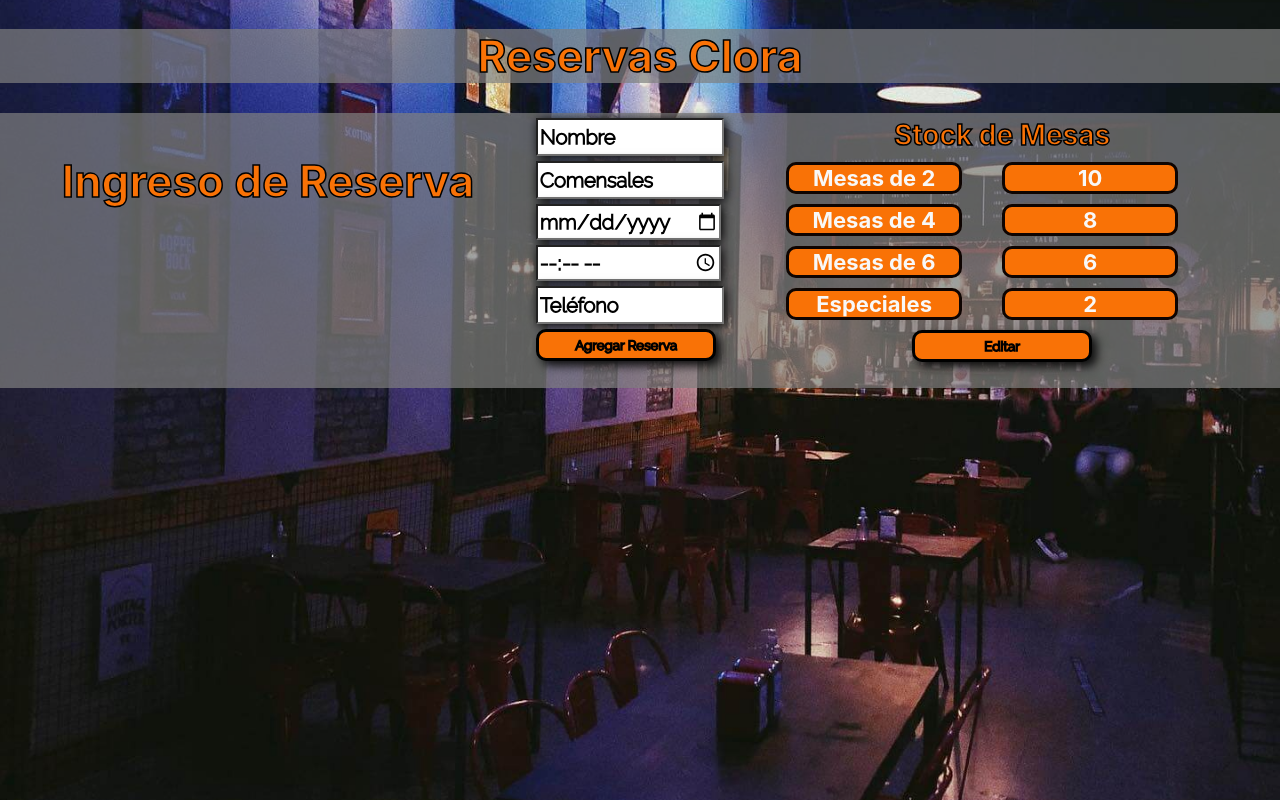
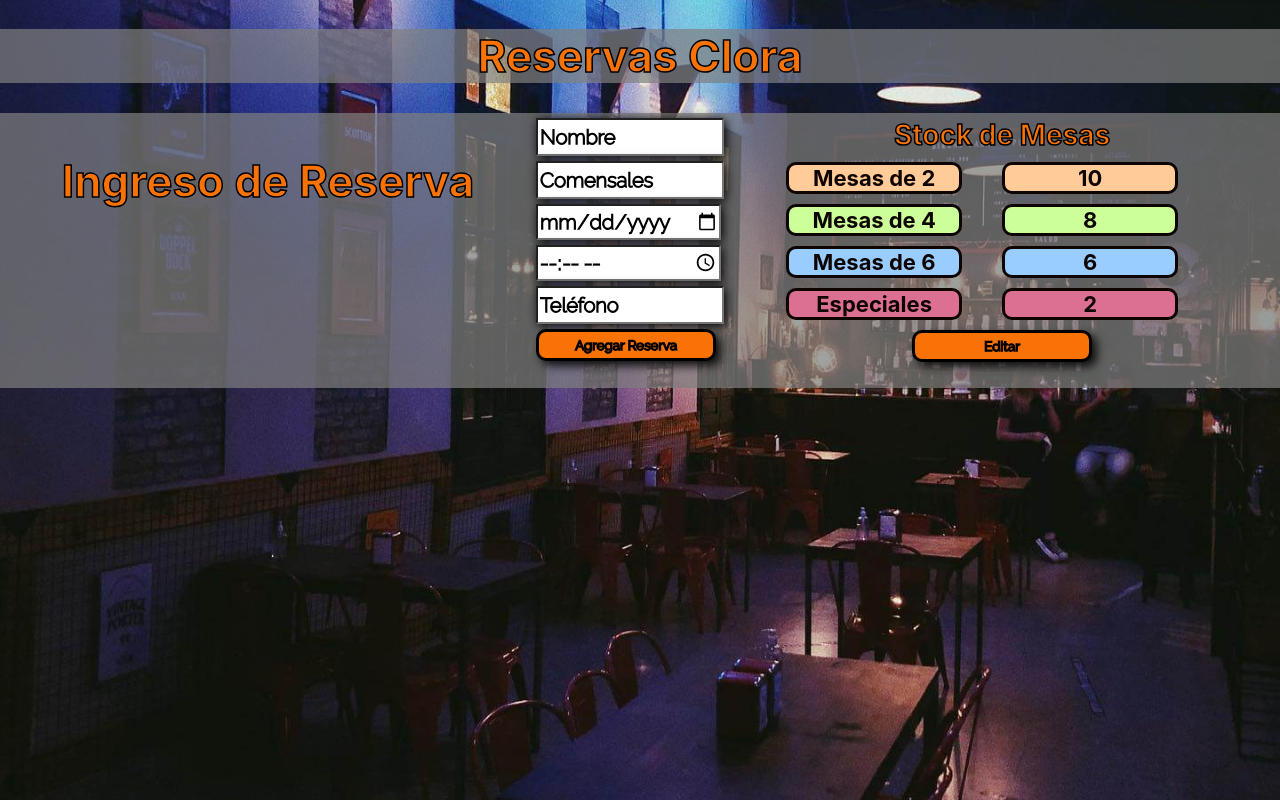
Before and after one commit to SebastianLlanes/Reservation-Sistem, a React (Create React App) app: page / in a window 1280 px wide. Built offline with nearby package versions, Linux system fonts and the light colour scheme.

Commit message:
[Styling] Mismos bg para span y cards

```diff
--- a/src/App.css
+++ b/src/App.css
@@ -86,19 +86,53 @@ html {
   margin-bottom: 10px;
   font-size: 28px;
   -webkit-text-stroke: 0;
-  color: #f8f8f8;
+  color: var(--smoky-black);
 }
-.table-stock-item span {
+.stock-table2 {
   margin-right: 40px;
   padding: 0;
   width: 170px;
   text-align: center;
   font-size: 22px;
   font-weight: bold;
-  background: #f97206;
+  background-color: #ffcc99;
   border: 3px solid var(--smoky-black);
   border-radius: 10px;
 }
+.stock-table4 {
+  margin-right: 40px;
+  padding: 0;
+  width: 170px;
+  text-align: center;
+  font-size: 22px;
+  font-weight: bold;
+  background-color: #ccff99;
+  border: 3px solid var(--smoky-black);
+  border-radius: 10px;
+}
+.stock-table6 {
+  margin-right: 40px;
+  padding: 0;
+  width: 170px;
+  text-align: center;
+  font-size: 22px;
+  font-weight: bold;
+  background-color: #99ccff;
+  border: 3px solid var(--smoky-black);
+  border-radius: 10px;
+}
+.stock-specialTable {
+  margin-right: 40px;
+  padding: 0;
+  width: 170px;
+  text-align: center;
+  font-size: 22px;
+  font-weight: bold;
+  background-color: palevioletred;
+  border: 3px solid var(--smoky-black);
+  border-radius: 10px;
+}
+
 .table-stock-item input {
   border: 3px solid;
   border-radius: 10px;
--- a/src/components/TableStock.js
+++ b/src/components/TableStock.js
@@ -63,55 +63,59 @@ const TableStock = ({ tables, onTablesUpdate }) => {
       <h2>Stock de Mesas</h2>
       <div className="table-stock-list">
         <div className="table-stock-item">
-          <span>Mesas de 2</span>
+          <span className="stock-table2">Mesas de 2</span>
           {editable ? (
             <input
+              className="stock-table2"
               type="number"
               name="table2"
               value={!isNaN(editedTables.table2) ? editedTables.table2 : ''}
               onChange={handleChange}
             />
           ) : (
-            <span>{tables.table2}</span>
+            <span className="stock-table2">{tables.table2}</span>
           )}
         </div>
         <div className="table-stock-item">
-          <span>Mesas de 4</span>
+          <span className="stock-table4">Mesas de 4</span>
           {editable ? (
             <input
+              className="stock-table4"
               type="number"
               name="table4"
               value={!isNaN(editedTables.table4) ? editedTables.table4 : ''}
               onChange={handleChange}
             />
           ) : (
-            <span>{tables.table4}</span>
+            <span className="stock-table4">{tables.table4}</span>
           )}
         </div>
         <div className="table-stock-item">
-          <span>Mesas de 6</span>
+          <span className="stock-table6">Mesas de 6</span>
           {editable ? (
             <input
+              className="stock-table6"
               type="number"
               name="table6"
               value={!isNaN(editedTables.table6) ? editedTables.table6 : ''}
               onChange={handleChange}
             />
           ) : (
-            <span>{tables.table6}</span>
+            <span className="stock-table6">{tables.table6}</span>
           )}
         </div>
         <div className="table-stock-item">
-          <span>Especiales</span>
+          <span className="stock-specialTable">Especiales</span>
           {editable ? (
             <input
+              className="stock-specialTable"
               type="number"
               name="specialTable"
               value={!isNaN(editedTables.specialTable) ? editedTables.specialTable : ''}
               onChange={handleChange}
             />
           ) : (
-            <span>{tables.specialTable}</span>
+            <span className="stock-specialTable">{tables.specialTable}</span>
           )}
         </div>
       </div>
```
